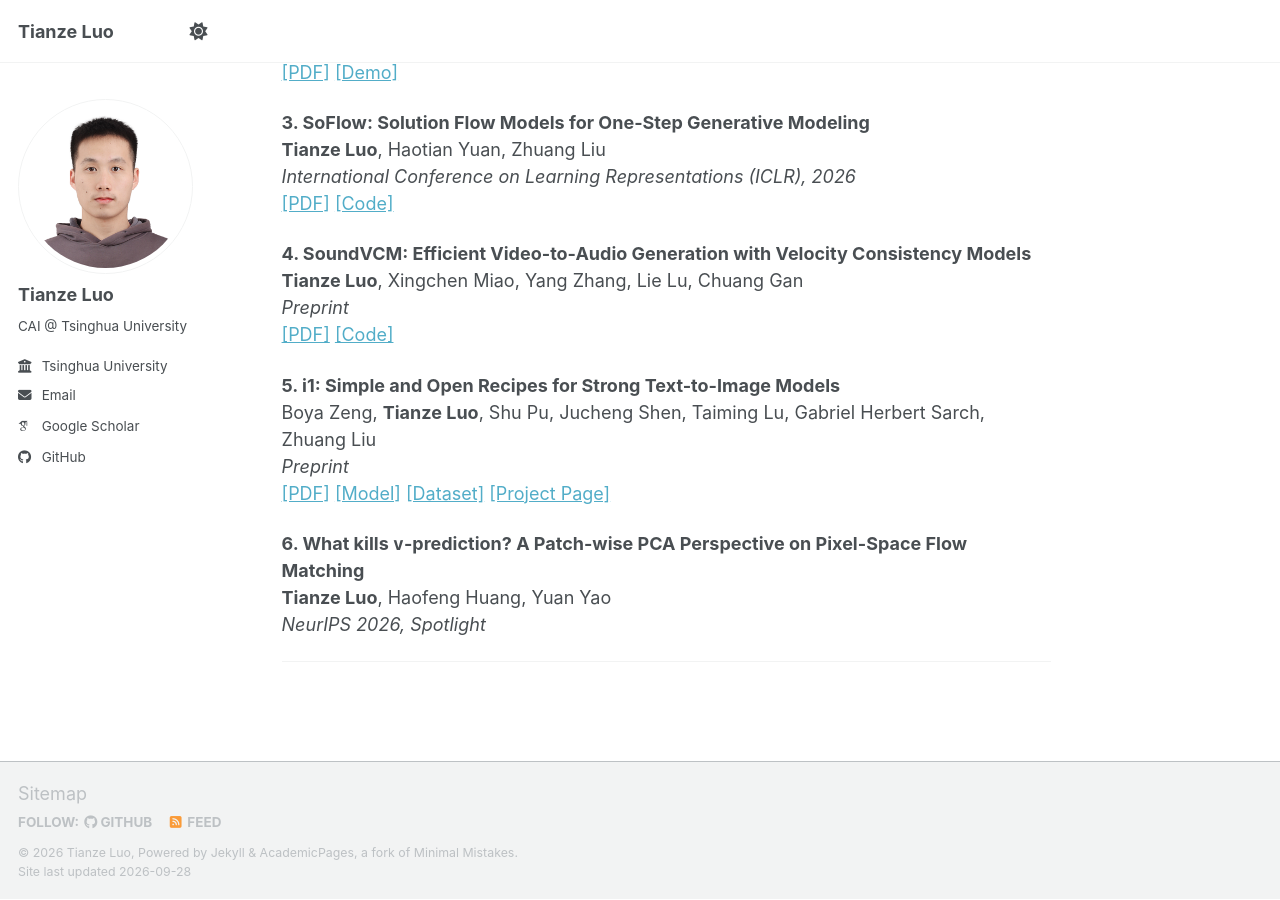
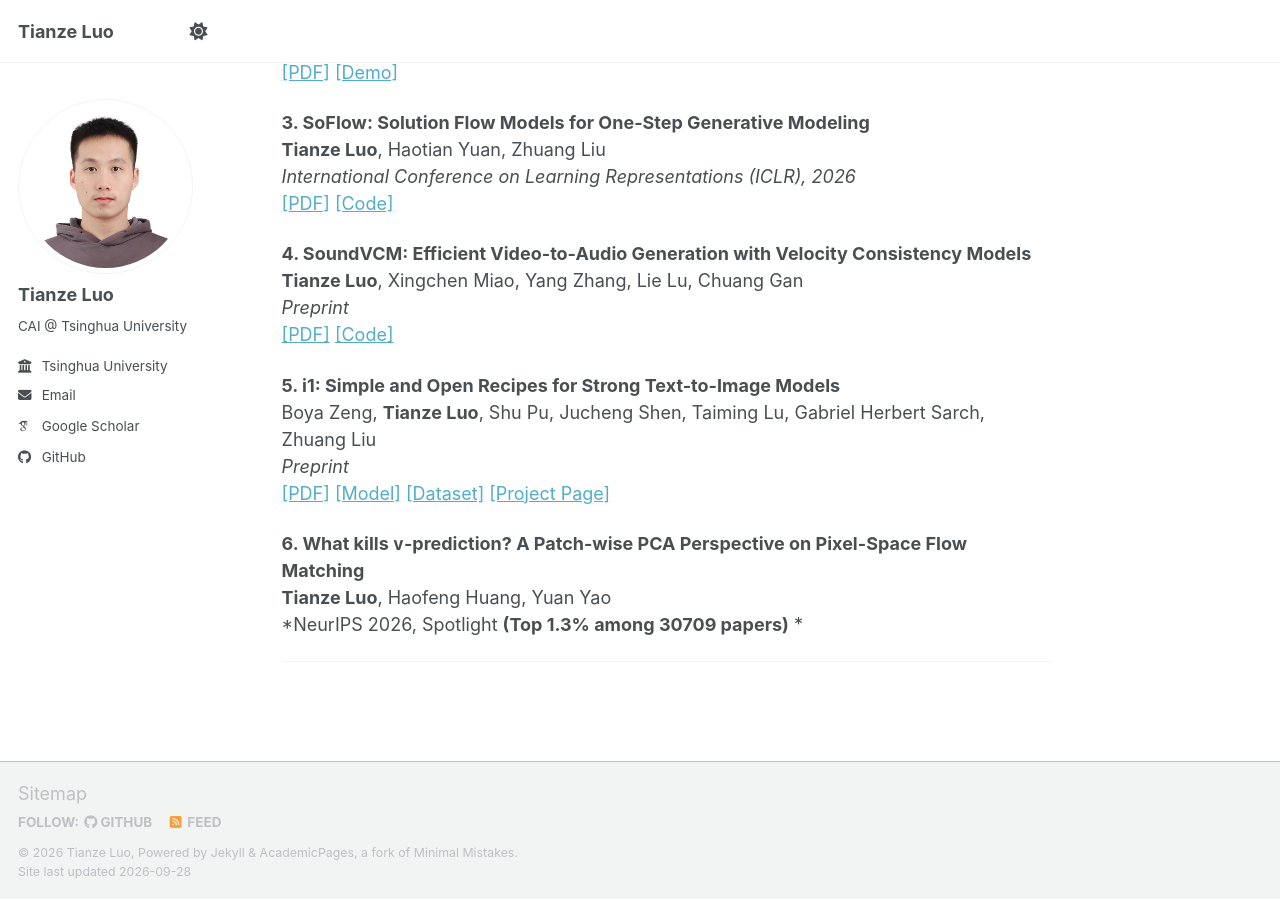
Before and after one commit to luotianze666/luotianze666.github.io, a Jekyll site: the page built from _pages/about.md, in a window 1280 px wide and 900 px high, scrolled down 584 px. Built offline with Jekyll 4.4.1, drawn with Linux system fonts in a browser that asks for light colours; some web fonts are replaced; a script bundle is joined from its source files by our own code; library files that are not in the unit come from our copies.

Commit message:
Update about.md

```diff
--- a/_pages/about.md
+++ b/_pages/about.md
@@ -50,6 +50,6 @@ target="_blank"} [[Project Page]](https://zlab-princeton.github.io/i1/){: target
 
 **6. What kills `v`-prediction? A Patch-wise PCA Perspective on Pixel-Space Flow Matching** <br>
 **Tianze Luo**, Haofeng Huang, Yuan Yao <br>
-*NeurIPS 2026, Spotlight* <br>
+*NeurIPS 2026, Spotlight **(Top 1.3% among 30709 papers)** * <br>
 
 ---
```
